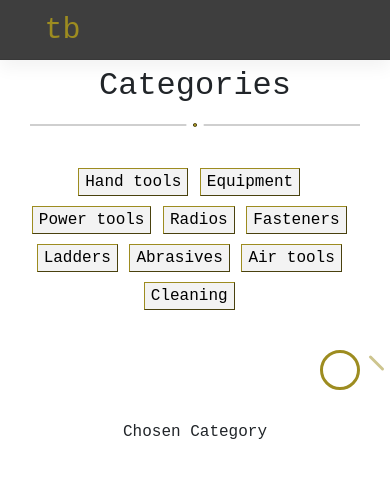
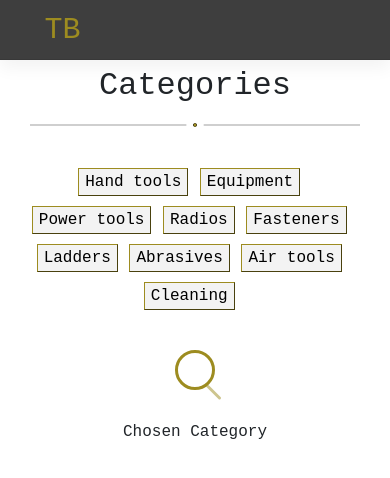
Before and after one commit to SnorreAas/Tool-belt, a React (Create React App) app: page /preview in a window 390 px wide. Shown: the top 478 px of the page. Built offline with nearby package versions, Linux system fonts and the light colour scheme.

Commit message:
Responsive site. Render categories from arraylist, fixed search position

```diff
--- /dev/null
+++ b/src/components/categories/index.jsx
@@ -0,0 +1,46 @@
+import React, { Component } from 'react';
+
+const test = [
+    'Hand tools',
+    'Equipment',
+    'Power tools',
+    'Radios',
+    'Fasteners',
+    'Ladders',
+    'Abrasives',
+    'Air tools',
+    'Cleaning',
+];
+
+class Categories extends Component {
+    constructor(props) {
+    super(props);
+    this.state = {
+        setBtnActive: 'btnActive',
+        setBtnDisabled: '',
+        btnClass: '',
+    };
+    this.handleOnChange = this.handleOnChange.bind(this);
+}
+
+handleOnChange(){
+    this.setState({
+        test: this.state.setBtnActive,
+    });
+}
+
+
+render() {
+    const { btnClass } = this.state;
+    const listItems = test.map((item, i) =>
+        <button key={i} onChange={() => this.handleOnChange} className={"cat_btn "+{btnClass}}>{item}</button>
+    );
+    return (
+        <div>
+            {listItems}
+        </div>
+        );
+    }
+}
+
+export default Categories;
--- a/src/components/preview/index.jsx
+++ b/src/components/preview/index.jsx
@@ -1,5 +1,7 @@
 import React, { Component } from 'react';
 import Divider from '../../images/Divider.png';
+import Categories from '../categories';
+import Searchfield from '../searchfield';
 
 class Preview extends Component {
     render() {
@@ -15,39 +17,27 @@ class Preview extends Component {
                 </div>
                 {/* Divider */}
                 <div className="row">
-                        <div className="col-sm-2 center"></div>
-                        <div className="col-sm-8 center limit">
+                    <div className="col-sm center"></div>
+                    <div className="col-sm-12 center limit divider justify-content-center">
                         <img src={Divider} alt={"Divider"} />
                     </div>
-                        <div className="col-sm-2 center"></div>
+                    <div className="col-sm center"></div>
                 </div>
                 {/* Categories */}
                 <div className="row">
                     <div className="col-sm-2 center"></div>
                     <div className="col-sm-8 center spacing">
-                            <button className="cat_btn">Hand tools</button>
-                            <button className="cat_btn">Equipment</button>
-                            <button className="cat_btn">Power tools</button>
-                            <button className="cat_btn">Radios</button>
-                            <button className="cat_btn">Fasteners</button>
-                            <button className="cat_btn">Ladders</button>
-                            <button className="cat_btn">Abrasives</button>
-                            <button className="cat_btn">Air tools</button>
-                            <button className="cat_btn">Cleaning</button>
+                        <Categories />
                     </div>
                     <div className="col-sm-2 center"></div>
                 </div>
                 {/* Search bar */}
                 <div className="row">
-                        <div className="col-sm-2 center"></div>
-                        <div className="col-sm-8 center spacing">
-                            <input type="text"/>
-                            <div class="close">
-                                <span class="front"></span>
-                                <span class="back"></span>
+                    <div className="col justify-content-center center"></div>
+                    <div className="col center justify-content-center search spacing">
+                        <Searchfield />
                     </div>
-                        </div>
-                        <div className="col-sm-2 center"></div>
+                    <div className="col center justify-content-center"></div>
                 </div>
                 {/* Chosen Category */}
                 <div className="row">
--- /dev/null
+++ b/src/components/searchfield/index.jsx
@@ -0,0 +1,17 @@
+import React, { Component } from 'react';
+
+class Searchfield extends Component {
+  render() {
+    return (
+        <div>
+            <input type="text"/>
+            <div className="close">
+                <span className="front"></span>
+                <span className="back"></span>
+            </div>
+        </div>
+    );
+  }
+}
+
+export default Searchfield;
--- a/src/css/Nav.css
+++ b/src/css/Nav.css
@@ -43,12 +43,16 @@ body {
 
 .logo {
     font-size: 30px;
+    text-transform: uppercase;
 }
 
 .Category {
     font-weight: bold;
 }
 
+.divider {
+    max-width: 600px;
+}
 
 .cat_btn {
     background-color: #F3F3F3;
@@ -56,6 +60,10 @@ body {
     border-color: #9D8C20;
     margin-right: 3.5%;
     margin-bottom: 10px;
+}
+
+.btnActive {
+    background-color: #9D8C20;
 }
 
 .cat_btn:hover {
@@ -102,7 +110,7 @@ input:focus{
 
 
 input{
-    float:right;
+    float:center;
     border:3px solid #9D8C20;
     outline:none;
     width:40px;
@@ -127,8 +135,8 @@ display:inline-block;
 
 .front{
     position:absolute;
-    right:24px;
-    top:13px;
+    right:5px;
+    top:40px;
     transform: rotate(-45deg);
     opacity:0;
     animation-delay: 2s;
@@ -138,11 +146,15 @@ display:inline-block;
 
 }
 
+.search {
+    max-width: 200px;
+    min-width: 200px;
+}
 
 .back{
     position:absolute;
-    right:-3px;
-    top:33px;
+    right:80px;
+    top:62px;
     -webkit-transform: rotate(-45deg);
     -moz-transform: rotate(-45deg);
     transform: rotate(-45deg);
@@ -163,6 +175,6 @@ input:focus + div .front{
 
 
 input:focus + div .back{
-    right:24px;
-    top:13px;
+    right:5px;
+    top:40px;
 }
```
Lines whose indentation alone changed are shown as unchanged.
